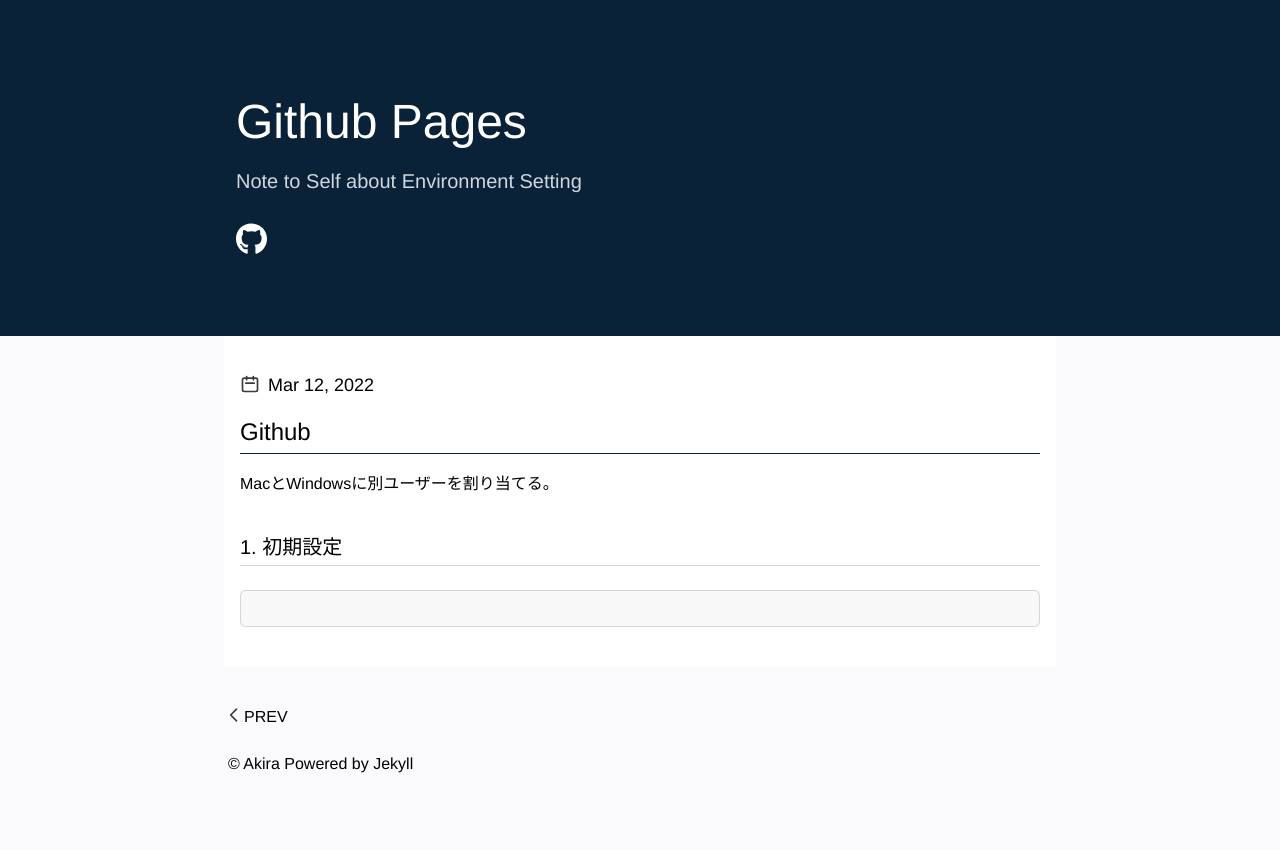
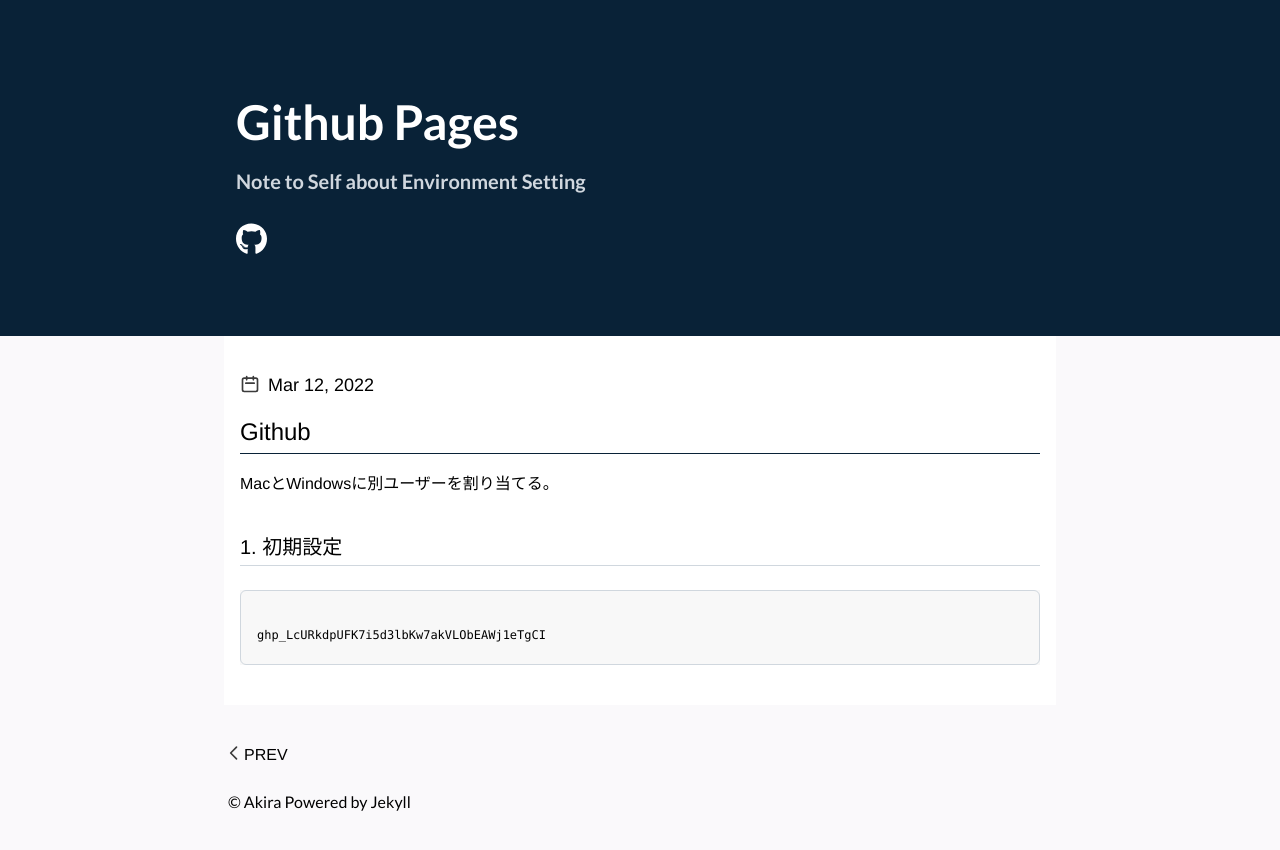
Before and after one commit to justgetwet2/jekyll-pages, a Jekyll site: the page built from _posts/2022-03-12-github-id.md, in a window 1280 px wide. Shown: the top 850 px of the page. Built offline with Jekyll 4.4.1, drawn with Linux system fonts in a browser that asks for light colours; some web fonts are replaced; a script that is not in the unit is left out.

Commit message:
second commit now

````diff
--- a/_posts/2022-03-12-github-id.md
+++ b/_posts/2022-03-12-github-id.md
@@ -9,4 +9,6 @@ MacとWindowsに別ユーザーを割り当てる。
 
 ```shell
 
+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
+
 ```
--- a/_sass/main.scss
+++ b/_sass/main.scss
@@ -1,7 +1,6 @@
 @import url(styles.css);
 @import url('https://fonts.googleapis.com/css2?family=Caveat:wght@600&family=Damion&family=Rock+Salt&display=swap');
-
-// $headerFont: Calibri, Candara, Segoe, "Segoe U", Optima, Arial, sans-serif; // Candar
+@import url('https://fonts.googleapis.com/css2?family=Lato:wght@400;700&display=swap');
 $blue: #092237;
 $gray: #3b3b3b;
 // $lightgray: #e6e5ef;
@@ -39,6 +38,8 @@ header {
   height: $headerHeight;
   h1, h2, .header-icons {
     margin: 0 auto;
+    font-family: Lato;
+    font-weight: 700;
     max-width: $maxWidth;
     padding-left: var(--spacing-3);
   }
@@ -78,6 +79,8 @@ main {
   h3, .book {
     margin-top: var(--spacing-5);
     margin-bottom: 0;
+    font-family: Lato;
+    font-weight: 400;
   }
   .book {
     padding-top: var(--spacing-px);
@@ -100,7 +103,9 @@ aside {
     justify-content: left;
     align-items: center;
     .post-date {
-      font-family: Helvetica;
+      // font-family: Helvetica;
+      font-family: Lato;
+      font-weight: 400;
       font-size: var(--fontSize-3);
       // padding-top: 6px;
       // letter-spacing: -1px;
@@ -160,6 +165,8 @@ footer {
   max-width: $maxWidth;
   padding-top: var(--spacing-2);
   padding-left: var(--spacing-1);
+  font-family: Lato;
+  font-weight: 400;
 }
 
 
````
